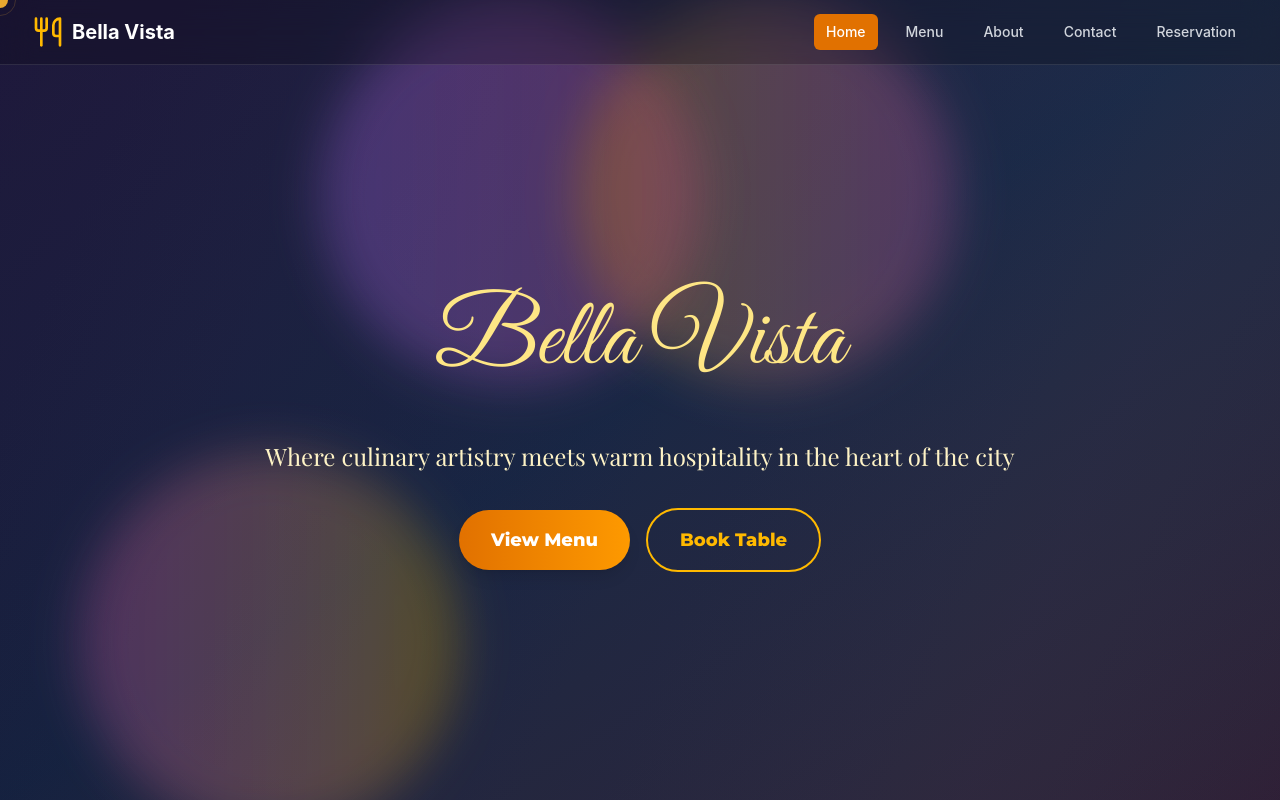
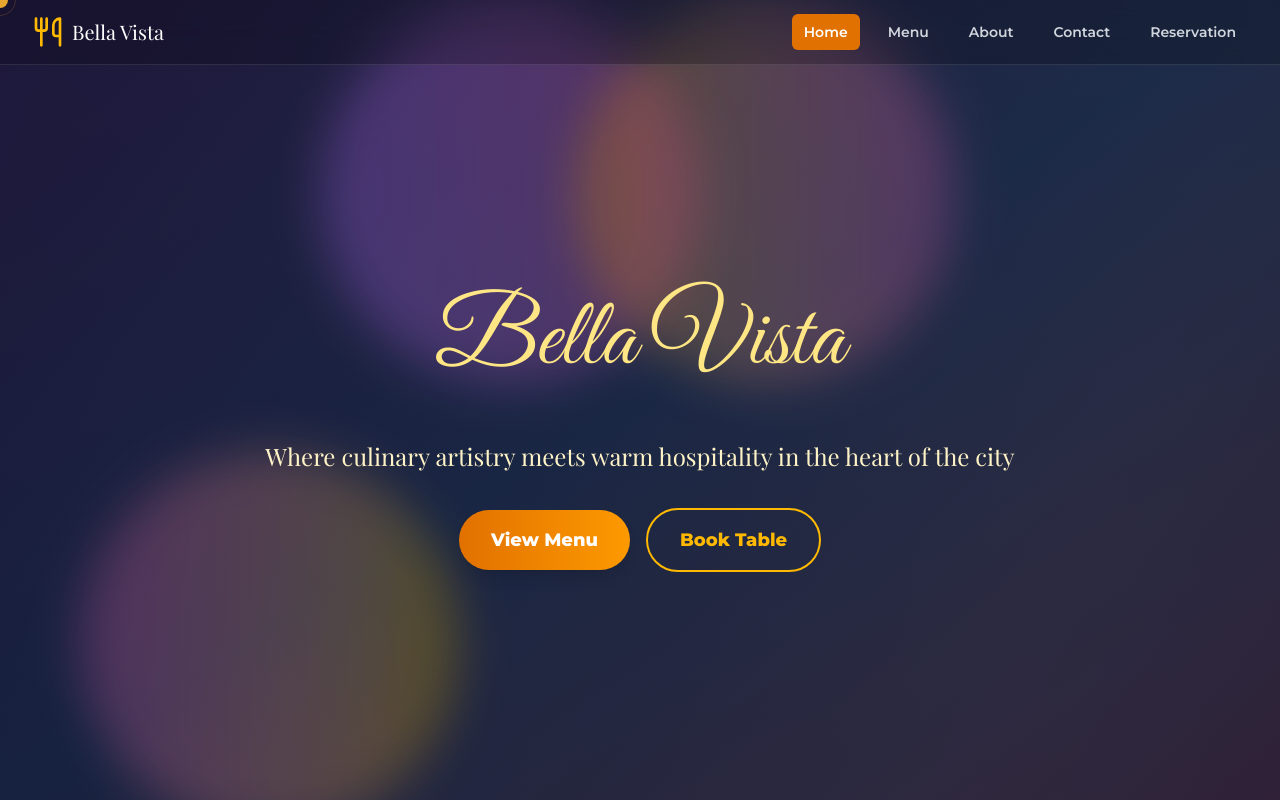
Before and after one commit to Purabsingla/bella-vista, a Next.js app: page / in a window 1280 px wide. Shown: the top 800 px of the page. Built offline with nearby package versions, Linux system fonts and the light colour scheme.

Commit message:
feat: Refactor layout and navigation components for improved structure and styling

```diff
--- a/src/app/layout.tsx
+++ b/src/app/layout.tsx
@@ -30,10 +30,9 @@ export default function RootLayout({
       <body
         className={`${geistSans.variable} ${geistMono.variable} antialiased`}
       >
+        <Navigation />
         <AuthProvider>
           <CartProvider>
-            <Navigation />
-
             <div className="relative min-h-screen bg-gradient-to-br from-gray-900 via-gray-800 to-gray-900 cursor-none">
               {children}
               <footer className="bg-black/50 backdrop-blur-lg text-white py-8 px-4">
@@ -48,9 +47,9 @@ export default function RootLayout({
                 </div>
               </footer>
             </div>
-            <CustomCursor />
           </CartProvider>
         </AuthProvider>
+        <CustomCursor />
       </body>
     </html>
   );
--- a/src/components/Navigation.tsx
+++ b/src/components/Navigation.tsx
@@ -3,8 +3,18 @@
 import React, { useState } from "react";
 import { Menu, X, Utensils } from "lucide-react";
 import Link from "next/link";
-// import { useRouter } from "next/router";
 import { usePathname } from "next/navigation";
+
+import { Playfair_Display, Montserrat } from "next/font/google";
+const playfairDisplay = Playfair_Display({
+  weight: "400",
+  subsets: ["latin"],
+});
+const montserrat = Montserrat({
+  weight: "600",
+  subsets: ["latin"],
+});
+
 const Navigation: React.FC = () => {
   const [isOpen, setIsOpen] = useState(false);
   const pathName = usePathname();
@@ -26,7 +36,11 @@ const Navigation: React.FC = () => {
           {/* Logo */}
           <Link href="/" className="interactive flex items-center space-x-2">
             <Utensils className="w-8 h-8 text-amber-400" />
-            <span className="text-xl font-bold text-white">Bella Vista</span>
+            <span
+              className={`text-xl font-bold text-white ${playfairDisplay.className}`}
+            >
+              Bella Vista
+            </span>
           </Link>
 
           {/* Desktop Navigation */}
@@ -40,7 +54,9 @@ const Navigation: React.FC = () => {
                     isActive(item.path)
                       ? "bg-amber-600 text-white"
                       : "text-gray-300 hover:bg-white/10 hover:text-white"
-                  }`}
+                  }
+                  ${montserrat.className}
+                  `}
                 >
                   {item.label}
                 </Link>
```
